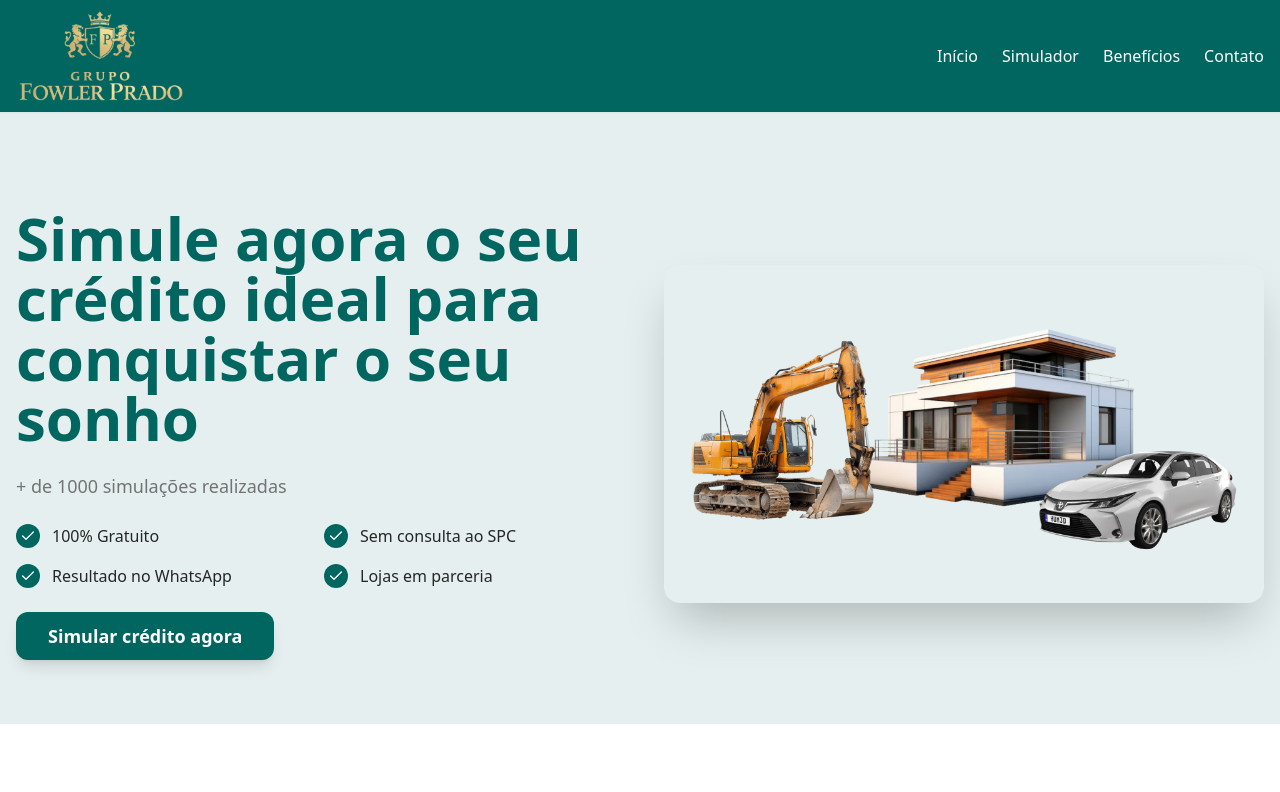
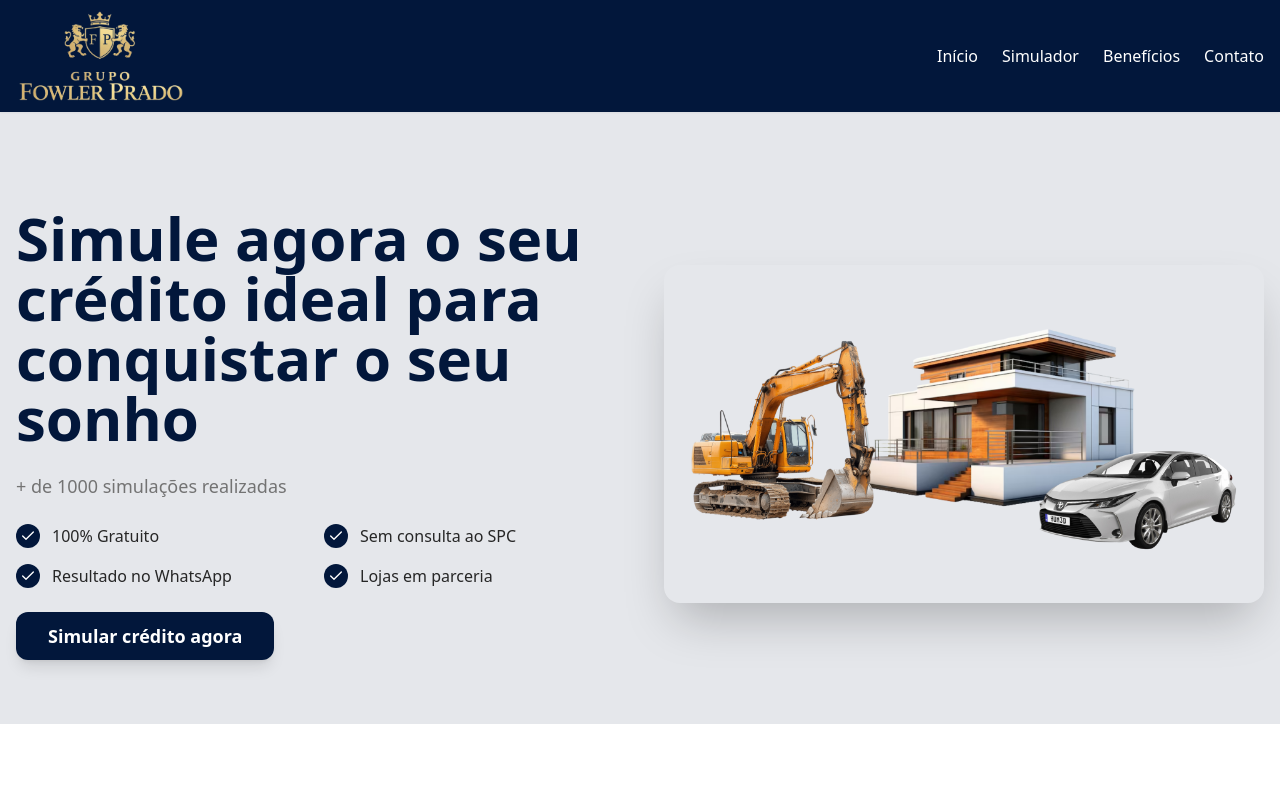
Before and after one commit to marcosviniiciusfs-png/simulador-fowler, a React (Vite) app: page / in a window 1280 px wide. Shown: the top 792 px of the page. Built offline with nearby package versions, Linux system fonts and the light colour scheme; the HTML template or start-up script is replaced by a standard one.

Commit message:
Replace teal (176deg) palette with deep navy #021639 (218 93% 12%)

```diff
--- a/src/index.css
+++ b/src/index.css
@@ -17,31 +17,31 @@ All colors MUST be HSL.
     --popover: 0 0% 100%;
     --popover-foreground: 0 0% 15%;
 
-    --primary: 176 100% 20%;
+    --primary: 218 93% 12%;
     --primary-foreground: 0 0% 100%;
-    --primary-hover: 176 100% 25%;
+    --primary-hover: 218 93% 18%;
 
-    --secondary: 176 30% 93%;
-    --secondary-foreground: 176 100% 20%;
+    --secondary: 218 30% 93%;
+    --secondary-foreground: 218 93% 12%;
 
     --muted: 0 0% 96%;
     --muted-foreground: 0 0% 45%;
 
-    --accent: 176 50% 60%;
-    --accent-foreground: 176 100% 20%;
+    --accent: 218 50% 60%;
+    --accent-foreground: 218 93% 12%;
 
     --destructive: 0 84.2% 60.2%;
     --destructive-foreground: 0 0% 100%;
 
     --border: 0 0% 90%;
     --input: 0 0% 90%;
-    --ring: 176 100% 20%;
+    --ring: 218 93% 12%;
 
     --radius: 0.75rem;
 
-    --gradient-primary: linear-gradient(135deg, hsl(176 100% 20%), hsl(176 100% 25%));
+    --gradient-primary: linear-gradient(135deg, hsl(218 93% 12%), hsl(218 93% 18%));
     --shadow-card: 0 2px 8px rgba(0, 0, 0, 0.08);
-    --shadow-hover: 0 4px 16px rgba(0, 94, 105, 0.15);
+    --shadow-hover: 0 4px 16px rgba(2, 22, 57, 0.15);
 
     --sidebar-background: 0 0% 98%;
 
@@ -59,8 +59,8 @@ All colors MUST be HSL.
 
     --sidebar-ring: 217.2 91.2% 59.8%;
 
-    --header-footer: 176 100% 20%;
-    --orange: 176 100% 20%;
+    --header-footer: 218 93% 12%;
+    --orange: 218 93% 12%;
   }
 
   .dark {
@@ -73,9 +73,9 @@ All colors MUST be HSL.
     --popover: 0 0% 12%;
     --popover-foreground: 0 0% 95%;
 
-    --primary: 176 50% 60%;
-    --primary-foreground: 176 100% 10%;
-    --primary-hover: 176 50% 65%;
+    --primary: 218 50% 60%;
+    --primary-foreground: 218 93% 8%;
+    --primary-hover: 218 50% 65%;
 
     --secondary: 0 0% 20%;
     --secondary-foreground: 0 0% 95%;
@@ -83,23 +83,23 @@ All colors MUST be HSL.
     --muted: 0 0% 20%;
     --muted-foreground: 0 0% 60%;
 
-    --accent: 176 50% 60%;
-    --accent-foreground: 176 100% 10%;
+    --accent: 218 50% 60%;
+    --accent-foreground: 218 93% 8%;
 
     --destructive: 0 62.8% 50%;
     --destructive-foreground: 0 0% 100%;
 
     --border: 0 0% 25%;
     --input: 0 0% 25%;
-    --ring: 176 50% 60%;
+    --ring: 218 50% 60%;
     --sidebar-background: 0 0% 10%;
     --sidebar-foreground: 0 0% 95%;
-    --sidebar-primary: 176 50% 60%;
-    --sidebar-primary-foreground: 176 100% 10%;
+    --sidebar-primary: 218 50% 60%;
+    --sidebar-primary-foreground: 218 93% 8%;
     --sidebar-accent: 0 0% 20%;
     --sidebar-accent-foreground: 0 0% 95%;
     --sidebar-border: 0 0% 25%;
-    --sidebar-ring: 176 50% 60%;
+    --sidebar-ring: 218 50% 60%;
   }
 }
 
```
